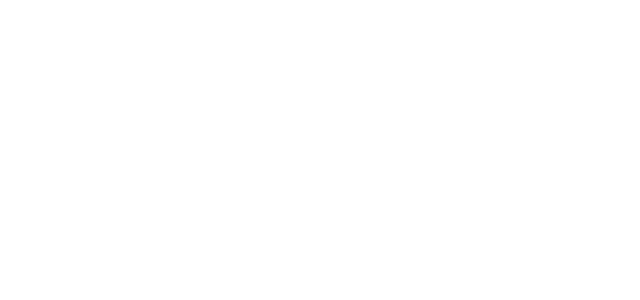
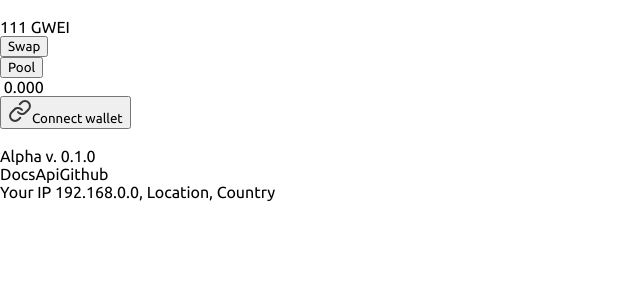
Before and after one commit to enclave-protocol/app-enclave, a Next.js app: page / in a window 1280 px wide. Shown: the top 300 px of the page, without its empty margins (0-640 px from the left). Built offline with nearby package versions, Linux system fonts and the light colour scheme.

Commit message:
Layout, Header, Footer, Button, Box, Input

```diff
--- /dev/null
+++ b/components/Button.js
@@ -0,0 +1,10 @@
+export default function Button({children, onClick}) {
+
+  return (
+      <>
+        <button onClick={onClick}>
+          {children}
+        </button>
+      </>
+  )
+}
--- /dev/null
+++ b/components/Footer.js
@@ -0,0 +1,31 @@
+import {useState} from "react"
+
+export default function Footer() {
+
+  const [meta, useMeta] = useState({
+    ip: '192.168.0.0',
+    location: 'Location',
+    country: 'Country'
+  })
+
+  return (
+      <footer>
+        <div>Alpha v. 0.1.0</div>
+          <nav>
+            <a target='_blank' rel="nofollow noopener">Docs</a>
+            <a target='_blank' rel="nofollow noopener">Api</a>
+            <a target='_blank' rel="nofollow noopener">Github</a>
+          </nav>
+          <div>
+            {
+              meta.ip &&
+              <>
+                <span>Your IP</span>
+                <span>&nbsp;{meta.ip},</span>
+                <span>&nbsp;{`${meta.location}, ${meta.country}`}</span>
+              </>
+            }
+        </div>
+      </footer>
+  )
+}
--- /dev/null
+++ b/components/Header.js
@@ -0,0 +1,49 @@
+import Button from "./Button"
+
+export default function Header() {
+
+  return (
+      <>
+        <header>
+          <div>
+            <img src="" alt=""/>
+            <div>
+              <span>111 GWEI</span>
+            </div>
+          </div>
+
+          <nav>
+            <div>
+              <Button>Swap</Button>
+            </div>
+            <div>
+              <Button>Pool</Button>
+            </div>
+          </nav>
+
+          <div>
+            <span></span>
+            <span>&nbsp;0.000</span>
+            <div>
+              <Button>
+                <svg width="24" height="24" viewBox="0 0 24 24" fill="none" xmlns="http://www.w3.org/2000/svg">
+                  <path
+                      d="M10 13C10.4295 13.5741 10.9774 14.0492 11.6066 14.3929C12.2357 14.7367 12.9315 14.9411 13.6467 14.9923C14.3618 15.0435 15.0796 14.9404 15.7513 14.6898C16.4231 14.4392 17.0331 14.0471 17.54 13.54L20.54 10.54C21.4508 9.59699 21.9548 8.33397 21.9434 7.02299C21.932 5.71201 21.4061 4.45794 20.4791 3.5309C19.5521 2.60386 18.298 2.07802 16.987 2.06663C15.676 2.05523 14.413 2.55921 13.47 3.47L11.75 5.18"
+                      stroke="#000" strokeOpacity="0.77" strokeWidth="2" strokeLinecap="round"
+                      strokeLinejoin="round"/>
+                  <path
+                      d="M14 11C13.5705 10.4259 13.0226 9.95083 12.3934 9.60707C11.7642 9.26331 11.0684 9.05889 10.3533 9.00768C9.63816 8.95646 8.92037 9.05964 8.24861 9.31023C7.57685 9.56082 6.96684 9.95294 6.45996 10.46L3.45996 13.46C2.54917 14.403 2.04519 15.666 2.05659 16.977C2.06798 18.288 2.59382 19.5421 3.52086 20.4691C4.4479 21.3961 5.70197 21.922 7.01295 21.9334C8.32393 21.9448 9.58694 21.4408 10.53 20.53L12.24 18.82"
+                      stroke="#000" strokeOpacity="0.77" strokeWidth="2" strokeLinecap="round"
+                      strokeLinejoin="round"/>
+                </svg>
+                <span>Connect wallet</span>
+              </Button>
+            </div>
+            <span>
+              <img src="" alt=""/>
+            </span>
+          </div>
+        </header>
+      </>
+  )
+}
--- /dev/null
+++ b/components/Layout.js
@@ -0,0 +1,23 @@
+import Header from "./Header"
+import Head from "next/head"
+import Footer from "./Footer"
+
+export default function Layout({children}) {
+
+  return (
+    <>
+      <Head>
+        <title>Enclave App</title>
+        <link rel="icon" href="/favicon.ico" />
+        <meta name="viewport" content="initial-scale=1.0, width=device-width" />
+      </Head>
+      <div>
+        <Header />
+        <main>
+          {children}
+        </main>
+        <Footer />
+      </div>
+    </>
+  )
+}
--- a/pages/index.js
+++ b/pages/index.js
@@ -1,3 +1,8 @@
+import Layout from "../components/Layout"
+
 export default function Home() {
-  return <></>
+
+  return (
+      <Layout></Layout>
+  )
 }
```
Also changed, not shown: components/Box.js (added, +65 -0 lines), components/Input.js (added, +11 -0 lines).
